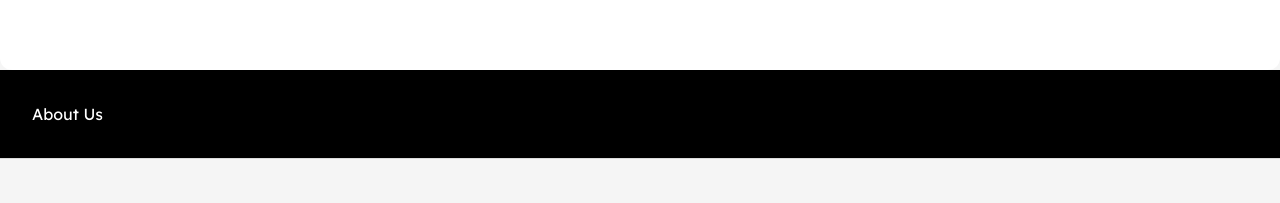
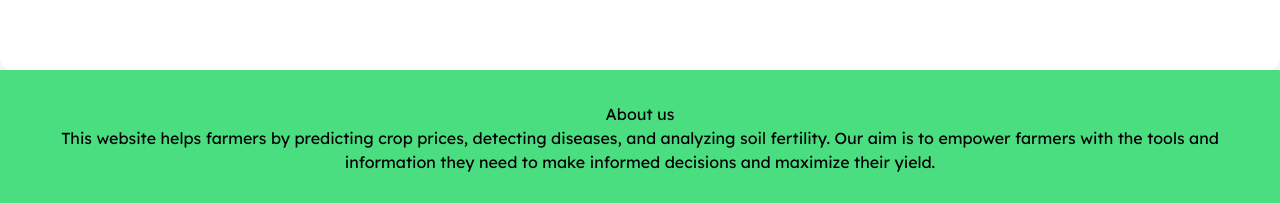
Before and after one commit to Suuraw/AgroPredict, a Next.js app: page / in a window 1280 px wide. Shown: the part 835-1038 px from the top of the page. Before the commit the page ends 994 px from the top, so only its background shows below. Built offline with nearby package versions, Linux system fonts and the light colour scheme.

Commit message:
add about us in footer

```diff
--- a/app/page.tsx
+++ b/app/page.tsx
@@ -53,8 +53,14 @@ export default function Component() {
           </TabsContent>
         </Tabs>
       </div>
-            <div className="relative w-screen bottom-0 bg-black text-white border-b flex gap-4 p-8">
-                About Us
+      <div className="relative flex flex-col justify-center items-center text-center bg-green-400 text-black p-8">
+        <h1>About us</h1>
+        <p>
+          This website helps farmers by predicting crop prices, detecting
+          diseases, and analyzing soil fertility. Our aim is to empower farmers
+          with the tools and information they need to make informed decisions
+          and maximize their yield.
+        </p>
       </div>
     </>
   );
```
Lines whose indentation alone changed are shown as unchanged.
